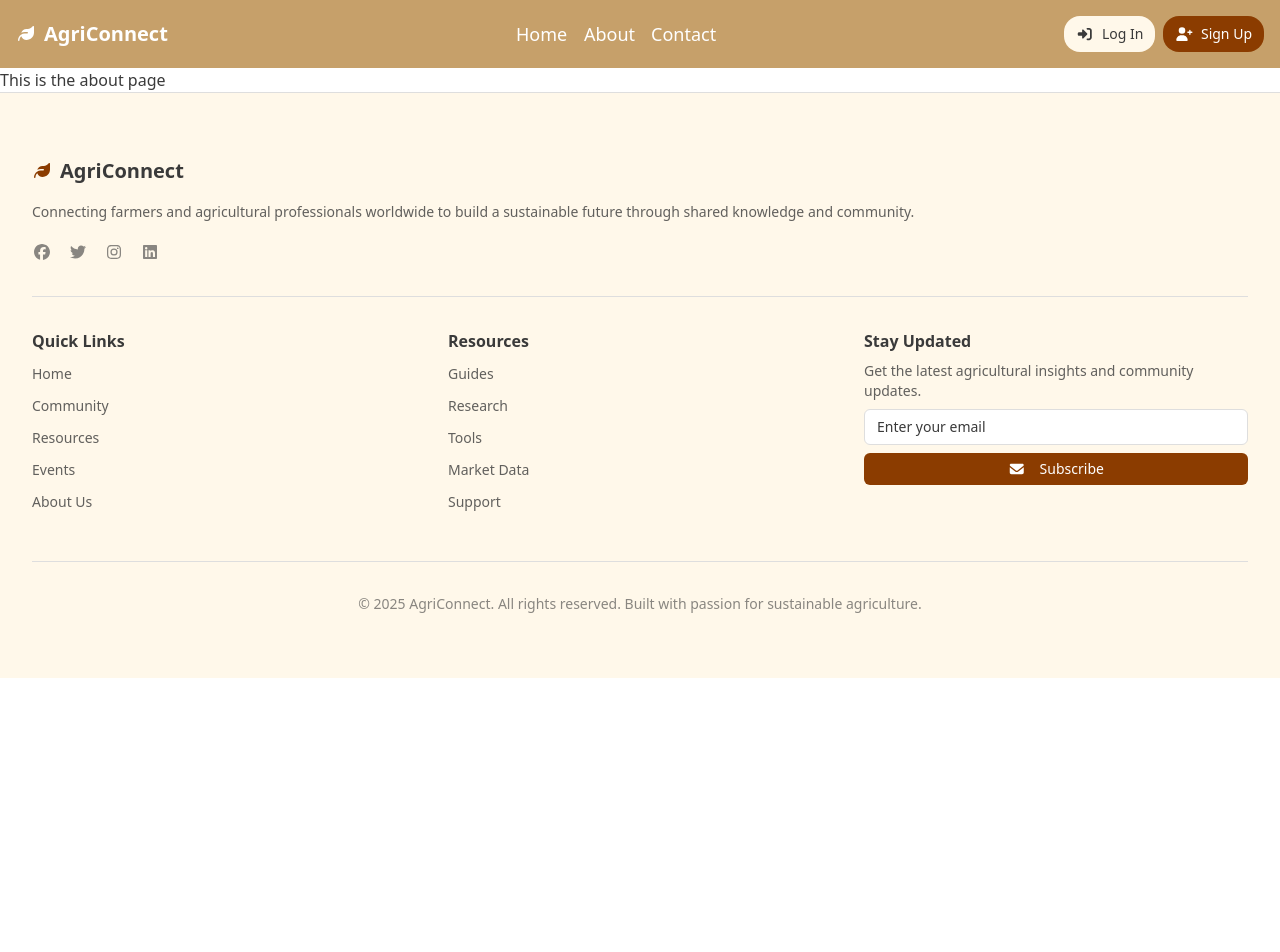
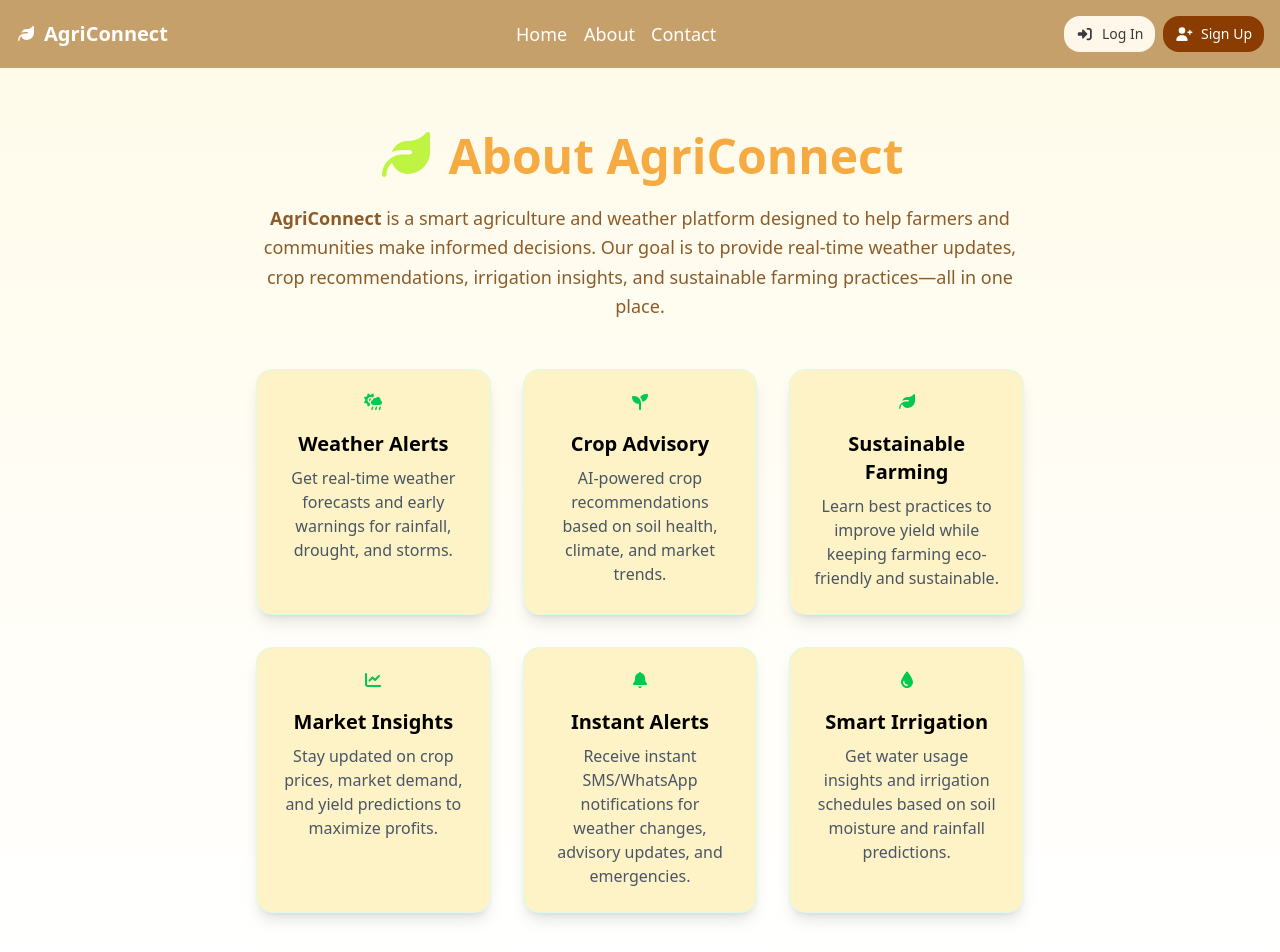
Before and after one commit to sDaCoder/Krishikalp, a Next.js app: page /about in a window 1280 px wide. Shown: the top 952 px of the page. Before the commit the page ends 800 px from the top, so only its background shows below. Built offline with nearby package versions, Linux system fonts and the light colour scheme.

Commit message:
Added About and Contact pages with weather alert + brown theme

```diff
--- a/src/app/about/page.tsx
+++ b/src/app/about/page.tsx
@@ -1,10 +1,9 @@
 import React from 'react'
+import AboutPage from "@/components/AboutPage/AboutPage"
 
 const page = () => {
   return (
-    <>
-        This is the about page
-    </>
+    <AboutPage />
   )
 }
 
--- a/src/app/contact/page.tsx
+++ b/src/app/contact/page.tsx
@@ -1,10 +1,9 @@
 import React from 'react'
+import ContactPage from "@/components/ContactPage/ContactPage"
 
 const page = () => {
   return (
-    <>
-        This is the contact page
-    </>
+    <ContactPage />
   )
 }
 
--- /dev/null
+++ b/src/components/AboutPage/AboutPage.tsx
@@ -0,0 +1,128 @@
+"use client"
+import { motion } from "framer-motion"
+import { FontAwesomeIcon } from "@fortawesome/react-fontawesome"
+
+import { faLeaf,faDroplet, faCloudSunRain, faSeedling, faChartLine, faBell } from "@fortawesome/free-solid-svg-icons"
+
+export default function About() {
+  return (
+    <section className="min-h-screen flex flex-col items-center justify-center bg-gradient-to-b from-amber-50 to-white px-8 py-16">
+      <motion.div
+        initial={{ opacity: 0, y: 40 }}
+        animate={{ opacity: 1, y: 0 }}
+        transition={{ duration: 0.6 }}
+        className="max-w-3xl text-center"
+      >
+        {/* Heading */}
+        <h1 className="text-3xl md:text-5xl font-bold text-green-700 mb-6 flex items-center justify-center gap-2 md:gap-3">
+          <FontAwesomeIcon icon={faLeaf} className="h-7 w-7 md:h-8 md:w-8 text-[#bff542]" />
+          <span className="whitespace-nowrap text-[#f5aa42]">About AgriConnect</span>
+        </h1>
+
+        {/* Paragraph */}
+        <p className="text-lg text-[#8b5c2a] leading-relaxed mb-8">
+          <span className="font-semibold text-[#8b5c2a]">AgriConnect</span> is a
+          smart agriculture and weather platform designed to help farmers and
+          communities make informed decisions. Our goal is to provide real-time
+          weather updates, crop recommendations, irrigation insights, and
+          sustainable farming practices—all in one place.
+        </p>
+
+        {/* Features Section */}
+        <div className="grid grid-cols-1 md:grid-cols-3 gap-8 mt-12">
+          <motion.div
+            whileHover={{ scale: 1.05 }}
+            className="p-6 bg-amber-100 rounded-2xl shadow-lg border border-green-100"
+          >
+            <FontAwesomeIcon
+              icon={faCloudSunRain}
+              className="h-10 w-10 text-green-500 mb-4"
+            />
+            <h3 className="text-xl font-semibold text-black">Weather Alerts</h3>
+            <p className="text-gray-600 mt-2">
+              Get real-time weather forecasts and early warnings for rainfall,
+              drought, and storms.
+            </p>
+          </motion.div>
+
+          <motion.div
+            whileHover={{ scale: 1.05 }}
+            className="p-6 bg-amber-100 rounded-2xl shadow-lg border border-green-100"
+          >
+            <FontAwesomeIcon
+              icon={faSeedling}
+              className="h-10 w-10 text-green-500 mb-4"
+            />
+            <h3 className="text-xl font-semibold text-black">Crop Advisory</h3>
+            <p className="text-gray-600 mt-2">
+              AI-powered crop recommendations based on soil health, climate, and
+              market trends.
+            </p>
+          </motion.div>
+
+          <motion.div
+            whileHover={{ scale: 1.05 }}
+            className="p-6 bg-amber-100 rounded-2xl shadow-lg border border-green-100"
+          >
+            <FontAwesomeIcon
+              icon={faLeaf}
+              className="h-10 w-10 text-green-500 mb-4"
+            />
+            <h3 className="text-xl font-semibold text-black">Sustainable Farming</h3>
+            <p className="text-gray-600 mt-2">
+              Learn best practices to improve yield while keeping farming
+              eco-friendly and sustainable.
+            </p>
+          </motion.div>
+           {/* Yield & Market Insights */}
+          <motion.div
+            whileHover={{ scale: 1.05 }}
+            className="p-6 bg-amber-100 rounded-2xl shadow-lg border border-green-100"
+          >
+            <FontAwesomeIcon
+              icon={faChartLine}
+              className="h-10 w-10 text-green-500 mb-4"
+            />
+            <h3 className="text-xl font-semibold text-black">Market Insights</h3>
+            <p className="text-gray-600 mt-2">
+              Stay updated on crop prices, market demand, and yield predictions
+              to maximize profits.
+            </p>
+          </motion.div>
+
+          {/* Notifications */}
+          <motion.div
+            whileHover={{ scale: 1.05 }}
+            className="p-6 bg-amber-100 rounded-2xl shadow-lg border border-green-100"
+          >
+            <FontAwesomeIcon
+              icon={faBell}
+              className="h-10 w-10 text-green-500 mb-4"
+            />
+            <h3 className="text-xl font-semibold text-black">Instant Alerts</h3>
+            <p className="text-gray-600 mt-2">
+              Receive instant SMS/WhatsApp notifications for weather changes,
+              advisory updates, and emergencies.
+            </p>
+          </motion.div>
+
+          {/* Smart Irrigation */}
+          <motion.div
+            whileHover={{ scale: 1.05 }}
+            className="p-6 bg-amber-100 rounded-2xl shadow-lg border border-green-100"
+          >
+            <FontAwesomeIcon
+              icon={faDroplet}
+              className="h-10 w-10 text-green-500 mb-4"
+            />
+            <h3 className="text-xl font-semibold text-black">Smart Irrigation</h3>
+            <p className="text-gray-600 mt-2">
+              Get water usage insights and irrigation schedules based on soil
+              moisture and rainfall predictions.
+            </p>
+          </motion.div>
+        </div>
+      </motion.div>
+    </section>
+  )
+}
--- /dev/null
+++ b/src/components/ContactPage/ContactPage.tsx
@@ -0,0 +1,104 @@
+"use client"
+import { motion } from "framer-motion"
+import { FontAwesomeIcon } from "@fortawesome/react-fontawesome"
+import {
+  faEnvelope,
+  faPhone,
+  faLocationDot,
+  faMessage
+} from "@fortawesome/free-solid-svg-icons"
+
+export default function Contact() {
+  return (
+    <section className="min-h-screen flex flex-col items-center justify-center bg-gradient-to-b from-amber-50 to-white px-8 py-16">
+      <motion.div
+        initial={{ opacity: 0, y: 40 }}
+        animate={{ opacity: 1, y: 0 }}
+        transition={{ duration: 0.6 }}
+        className="max-w-4xl w-full text-center"
+      >
+        {/* Heading */}
+        <h1 className="text-4xl md:text-5xl font-bold text-amber-800 mb-6 flex items-center justify-center gap-3">
+          <FontAwesomeIcon icon={faMessage} className="h-8 w-8 text-amber-700" />
+          Contact Us
+        </h1>
+
+        <p className="text-lg text-gray-700 leading-relaxed mb-12">
+          Have questions or suggestions? We’d love to hear from you!
+          Reach out to us anytime and we’ll get back as soon as possible.
+        </p>
+
+        <div className="grid grid-cols-1 md:grid-cols-2 gap-12">
+          {/* Contact Form */}
+          <motion.form
+            whileHover={{ scale: 1.01 }}
+            className="bg-white shadow-lg rounded-2xl border border-amber-200 p-6 flex flex-col gap-4"
+          >
+            <input
+              type="text"
+              placeholder="Your Name"
+              className="p-3 border border-amber-200 rounded-lg focus:outline-none focus:ring-2 focus:ring-amber-400"
+              required
+            />
+            <input
+              type="email"
+              placeholder="Your Email"
+              className="p-3 border border-amber-200 rounded-lg focus:outline-none focus:ring-2 focus:ring-amber-400"
+                required
+            />
+            <textarea
+              placeholder="Your Message"
+              rows={5}
+              className="p-3 border border-amber-200 rounded-lg focus:outline-none focus:ring-2 focus:ring-amber-400"
+              required
+            />
+            <button
+              type="submit"
+              className="bg-amber-700 hover:bg-amber-800 text-white font-semibold py-3 rounded-lg transition"
+            >
+              Send Message
+            </button>
+          </motion.form>
+
+          {/* Contact Info */}
+          <div className="flex flex-col gap-6">
+            <motion.div
+              whileHover={{ scale: 1.05 }}
+              className="p-5 bg-amber-100 rounded-xl shadow-md flex items-center gap-4"
+            >
+              <FontAwesomeIcon
+                icon={faEnvelope}
+                className="h-6 w-6 text-amber-700"
+              />
+              <span className="text-gray-700">support@agriconnect.com</span>
+            </motion.div>
+
+            <motion.div
+              whileHover={{ scale: 1.05 }}
+              className="p-5 bg-amber-100 rounded-xl shadow-md flex items-center gap-4"
+            >
+              <FontAwesomeIcon
+                icon={faPhone}
+                className="h-6 w-6 text-amber-700"
+              />
+              <span className="text-gray-700">+91 9064926904</span>
+            </motion.div>
+
+            <motion.div
+              whileHover={{ scale: 1.05 }}
+              className="p-5 bg-amber-100 rounded-xl shadow-md flex items-center gap-4"
+            >
+              <FontAwesomeIcon
+                icon={faLocationDot}
+                className="h-6 w-6 text-amber-700"
+              />
+              <span className="text-gray-700">
+                Kolkata, West Bengal, India
+              </span>
+            </motion.div>
+          </div>
+        </div>
+      </motion.div>
+    </section>
+  )
+}
```
